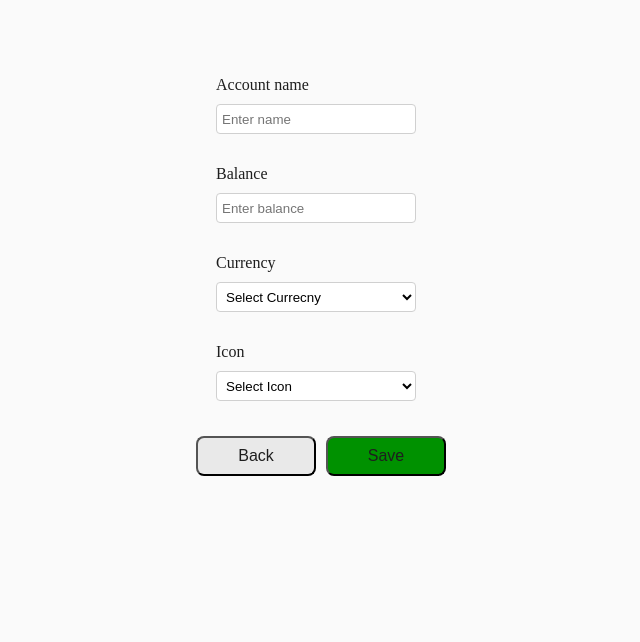
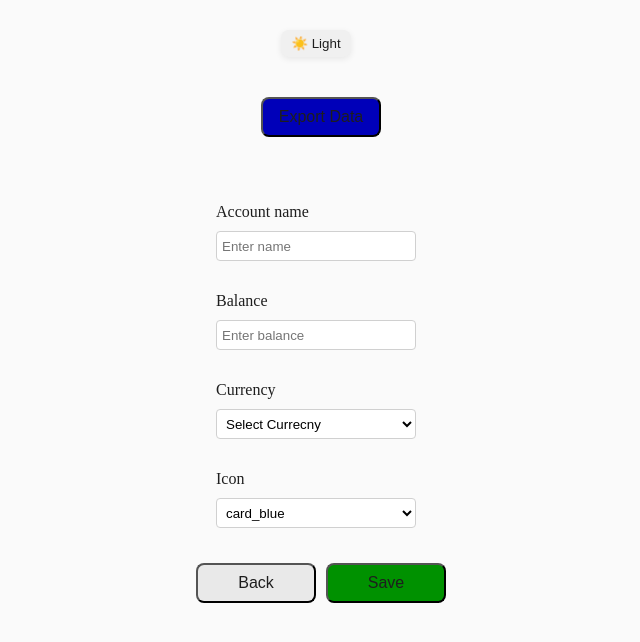
Before and after one commit to yaryhiin/wallet-react, a React (Create React App) app: page /addAccount in a window 1280 px wide. Shown: the top 642 px of the page, without its empty margins (324-964 px from the left). Built offline with nearby package versions, Linux system fonts and the light colour scheme.

Commit message:
added exportData

```diff
--- a/src/App.js
+++ b/src/App.js
@@ -14,7 +14,7 @@ import AddAccount from './components/codes/AddAccount'
 import ChangeAccount from './components/codes/ChangeAccount'
 import ChangeTransaction from './components/codes/ChangeTransaction'
 import DeleteAllBtn from './components/codes/DeleteAllBtn'
-import ThemeSwitch from './components/codes/ThemeSwitch'
+import Layout from './Layout';
 import { loadData } from './utils'
 
 function App() {
@@ -133,21 +133,37 @@ function App() {
 
 
   function deleteAll() {
-    let result = window.confirm("Are you sure you want to delete everything?")
-    if (result) {
+    if (!window.confirm("Are you sure you want to delete everything?")) {
+      return;
+    }
     setAccounts([])
     setTransactions([])
     localStorage.clear()
   }
+
+  function exportData() {
+    const accounts = loadData("accounts");
+    const transactions = loadData("transactions");
+    const json = JSON.stringify({ accounts, transactions }, null, 2);
+    const blob = new Blob([json], { type: "application/json" });
+    const url = URL.createObjectURL(blob);
+
+    const a = document.createElement('a');
+    a.href = url;
+    a.download = 'wallet_data.json';
+    a.click();
+    URL.revokeObjectURL(url);
   }
 
   return (
     <Router>
       <div className="body">
         <Routes>
+          <Route element={
+            <Layout toggleTheme={toggleTheme} theme={theme} exportData={exportData} />
+          }>
             <Route path='/' element={
               <>
-              <ThemeSwitch toggleTheme={toggleTheme} theme={theme} />
                 <Accounts accounts={accounts} />
                 <RecentTransactions transactions={transactions} accounts={accounts} />
                 <Buttons accounts={accounts} />
@@ -175,6 +191,7 @@ function App() {
             <Route path='transactions' element={
               <Transactions transactions={transactions} accounts={accounts} />
             } />
+          </Route>
         </Routes>
       </div>
     </Router>
--- /dev/null
+++ b/src/Layout.js
@@ -0,0 +1,15 @@
+import { Outlet } from "react-router-dom";
+import ThemeSwitch from './components/codes/ThemeSwitch'
+import ExportData from './components/codes/ExportData'
+
+export default function Layout({ toggleTheme, theme, exportData }) {
+  return (
+    <>
+      <ThemeSwitch toggleTheme={toggleTheme} theme={theme} />
+      <ExportData exportData={exportData} />
+
+      {/* This is where the current page goes */}
+      <Outlet />
+    </>
+  );
+}
--- a/src/components/codes/AddAccount.js
+++ b/src/components/codes/AddAccount.js
@@ -16,7 +16,7 @@ const AddAccount = ({ addAccount }) => {
   const [name, setName] = useState('');
   const [balance, setBalance] = useState(0);
   const [currency, setCurrency] = useState('');
-  const [icon, setIcon] = useState('');
+  const [icon, setIcon] = useState();
 
   const onSubmit = (e) => {
     e.preventDefault();
--- /dev/null
+++ b/src/components/codes/ExportData.js
@@ -0,0 +1,11 @@
+import React from 'react'
+
+const ExportData = (exportData) => {
+  return (
+    <div>
+        <button className="button exportData" onClick={exportData.exportData}>Export Data</button>
+    </div>
+  )
+}
+
+export default ExportData
--- a/src/components/styles/scss/base/_global.scss
+++ b/src/components/styles/scss/base/_global.scss
@@ -81,7 +81,7 @@ a:hover {
   }
 }
 
-.changeBtn {
+.changeBtn, .exportData {
   background-color: var(--change-btn-bg);
 
   &:hover {
--- a/src/components/styles/scss/main.scss
+++ b/src/components/styles/scss/main.scss
@@ -12,6 +12,9 @@
 }
 
 .themeSwitch {
-  align-self: center;
   margin-bottom: 20px;
 }
+
+.exportData {
+  margin-bottom: 20px;
+}
```
Lines whose indentation alone changed are shown as unchanged.
